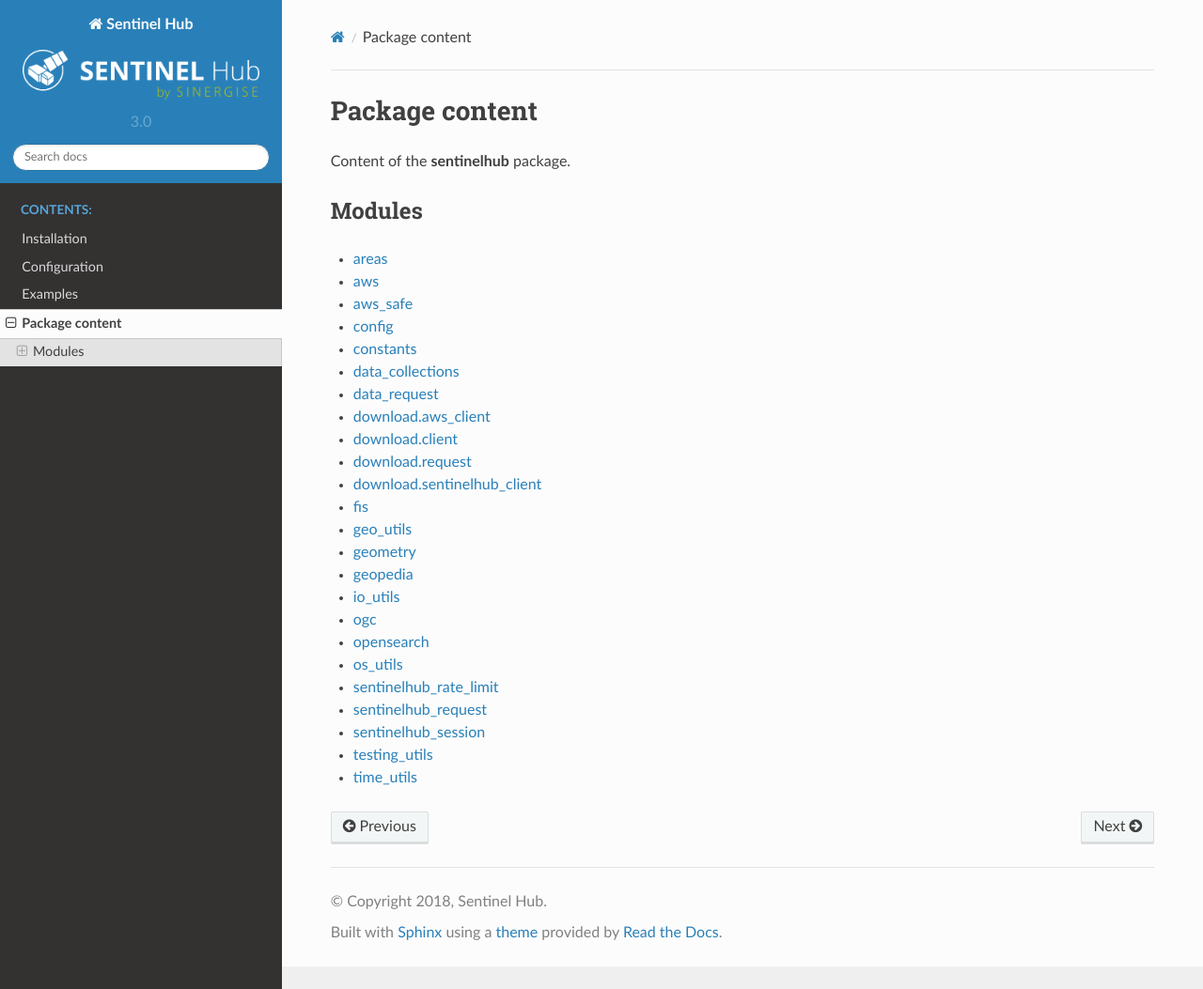
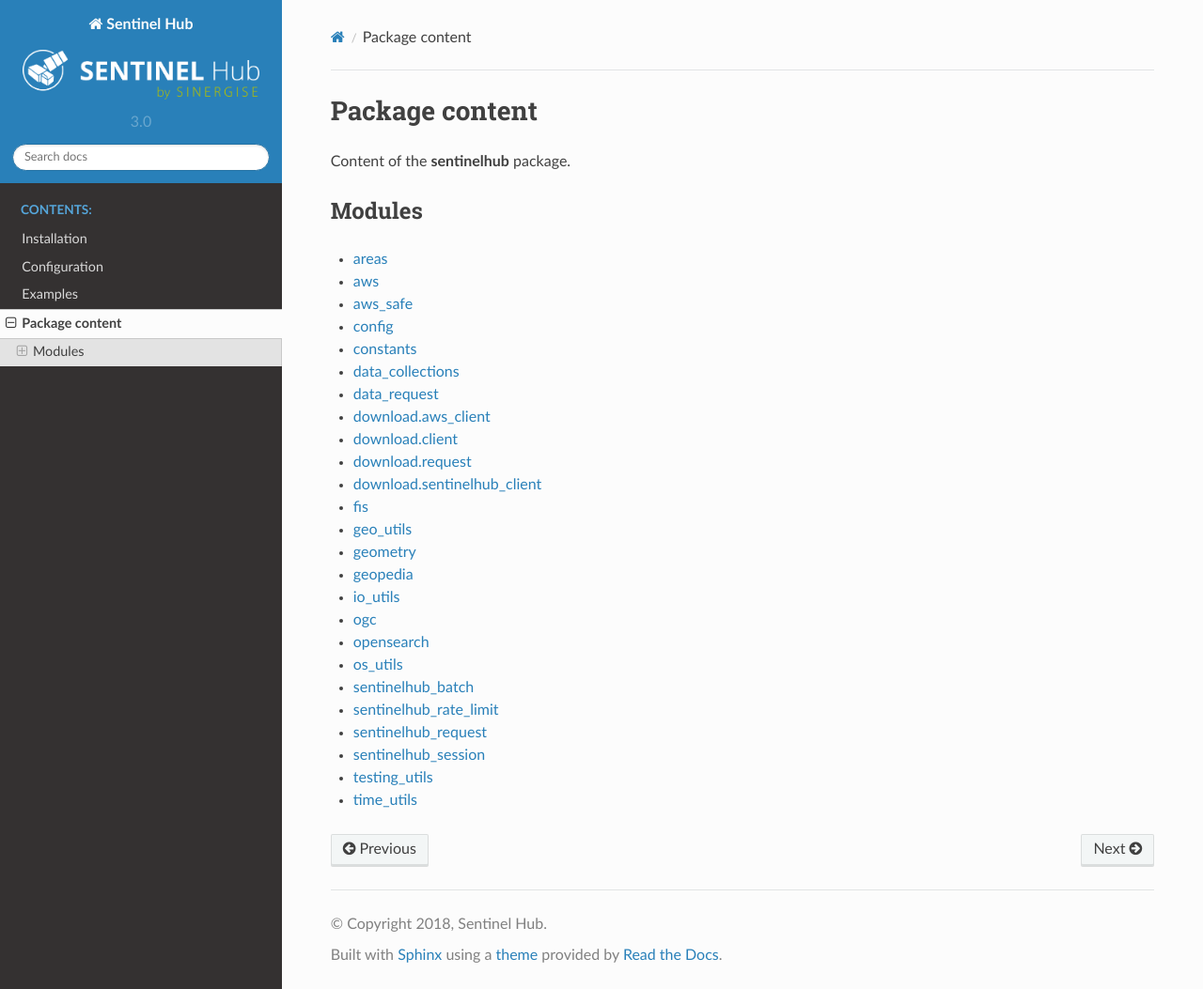
Before and after one commit to sentinel-hub/sentinelhub-py, a Sphinx documentation site: the page built from docs/source/docs.rst, in a window 1280 px wide and 1053 px high. Shown: the whole window at 94% size. Built offline with Sphinx 7.4.7 and the Read the Docs theme 2.0.0, drawn with Linux system fonts in a browser that asks for light colours; pages that are not in the unit, such as notebooks, are missing from menus.

Commit message:
added batch processing content to docs

```diff
--- a/docs/source/docs.rst
+++ b/docs/source/docs.rst
@@ -27,6 +27,7 @@
     ogc
     opensearch
     os_utils
+    sentinelhub_batch
     sentinelhub_rate_limit
     sentinelhub_request
     sentinelhub_session
--- a/docs/source/examples.rst
+++ b/docs/source/examples.rst
@@ -9,6 +9,7 @@
     examples/data_collections.ipynb
     examples/ogc_request.ipynb
     examples/large_area_utilities.ipynb
+    examples/batch_processing.ipynb
     examples/fis_request.ipynb
     examples/aws_request.ipynb
     aws_cli
--- /dev/null
+++ b/docs/source/sentinelhub_batch.rst
@@ -0,0 +1,6 @@
+sentinelhub_batch
+=================
+
+.. automodule:: sentinelhub.sentinelhub_batch
+    :members:
+    :show-inheritance:
```
